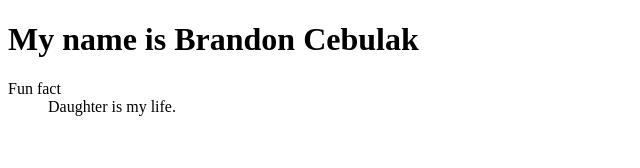
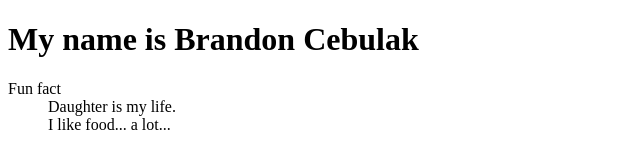
Before and after one commit to bcebulak/git-working-together, a plain HTML site: page index.html in a window 1280 px wide. Shown: the whole page, without its empty margins (0-640 px from the left). Drawn offline with Linux system fonts and the light colour scheme.

Commit message:
added I LIKE FOOD A LOT

```diff
--- a/index.html
+++ b/index.html
@@ -13,6 +13,9 @@
                     <dd>
                         Daughter is my life.
                     </dd>
+                    <dd>
+                        I like food... a lot...
+                    </dd>
                 </dl>
             </header>
         </main>
```
